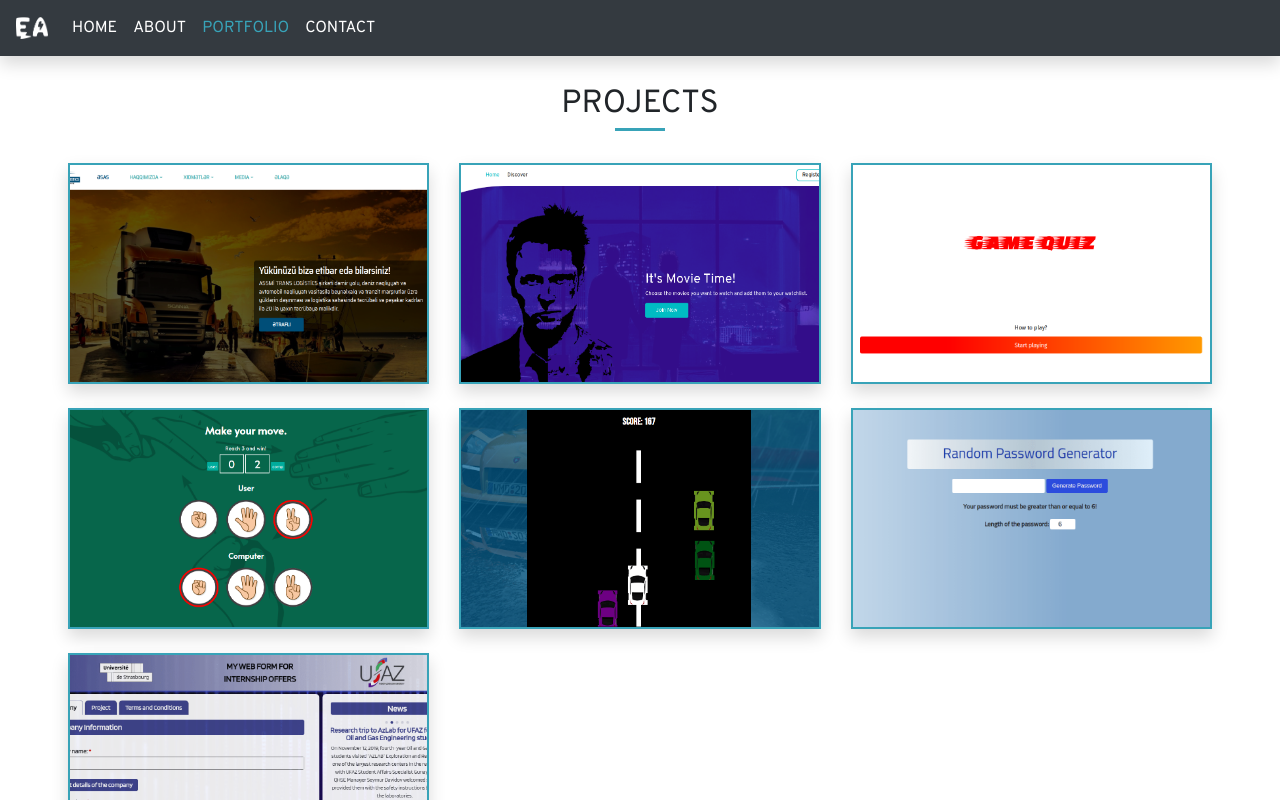
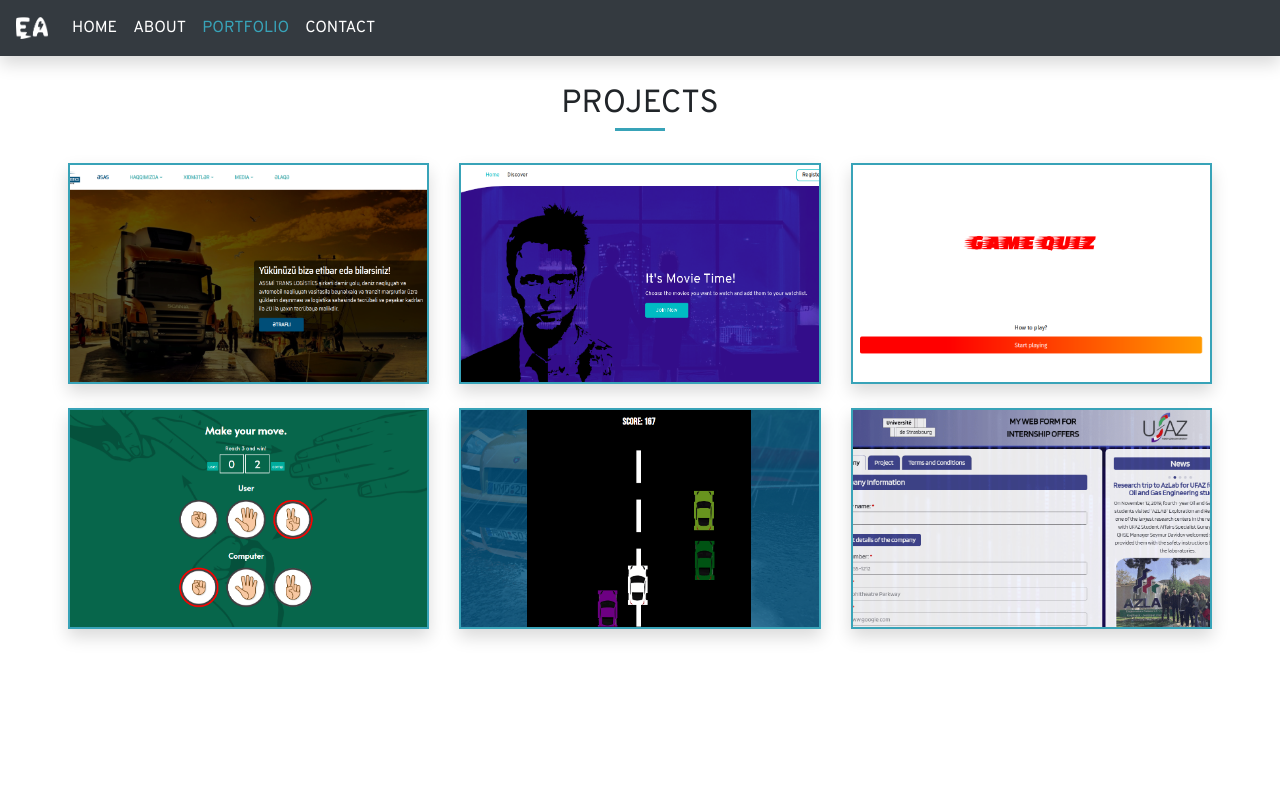
Before and after one commit to eyvazahmadzada/portfolio, an Angular app: page /portfolio in a window 1280 px wide. Shown: the top 800 px of the page. Built offline with nearby package versions, Linux system fonts and the light colour scheme.

Commit message:
og image fixed and a project deleted

```diff
--- a/src/app/pages/portfolio/portfolio.component.ts
+++ b/src/app/pages/portfolio/portfolio.component.ts
@@ -45,13 +45,6 @@ export class PortfolioComponent {
       'HTML, CSS, JS'
     ),
     new Project(
-      'Random Password Generator',
-      'A basic website to generate random passwords with any length.',
-      'random-pass-generator.png',
-      'https://random-pass-generator.netlify.app/',
-      'HTML, CSS, JS'
-    ),
-    new Project(
       'Internship Form',
       'A website to get internship offers from companies.',
       'internship-offers.png',
--- a/src/index.html
+++ b/src/index.html
@@ -10,7 +10,7 @@
     <meta property="og:url" content="https://eyvazahmadzada.netlify.app/" />
     <meta
       property="og:image"
-      content="https://eyvazahmadzada.netlify.app/images/academic-pp.jpg"
+      content="https://drive.google.com/file/d/1IX_J94VuI_RkJz3OMhj4upJ6YrE-8Xsa/view?usp=sharing"
     />
     <meta property="og:type" content="article" />
     <title>Eyvaz Ahmadzada</title>
```
